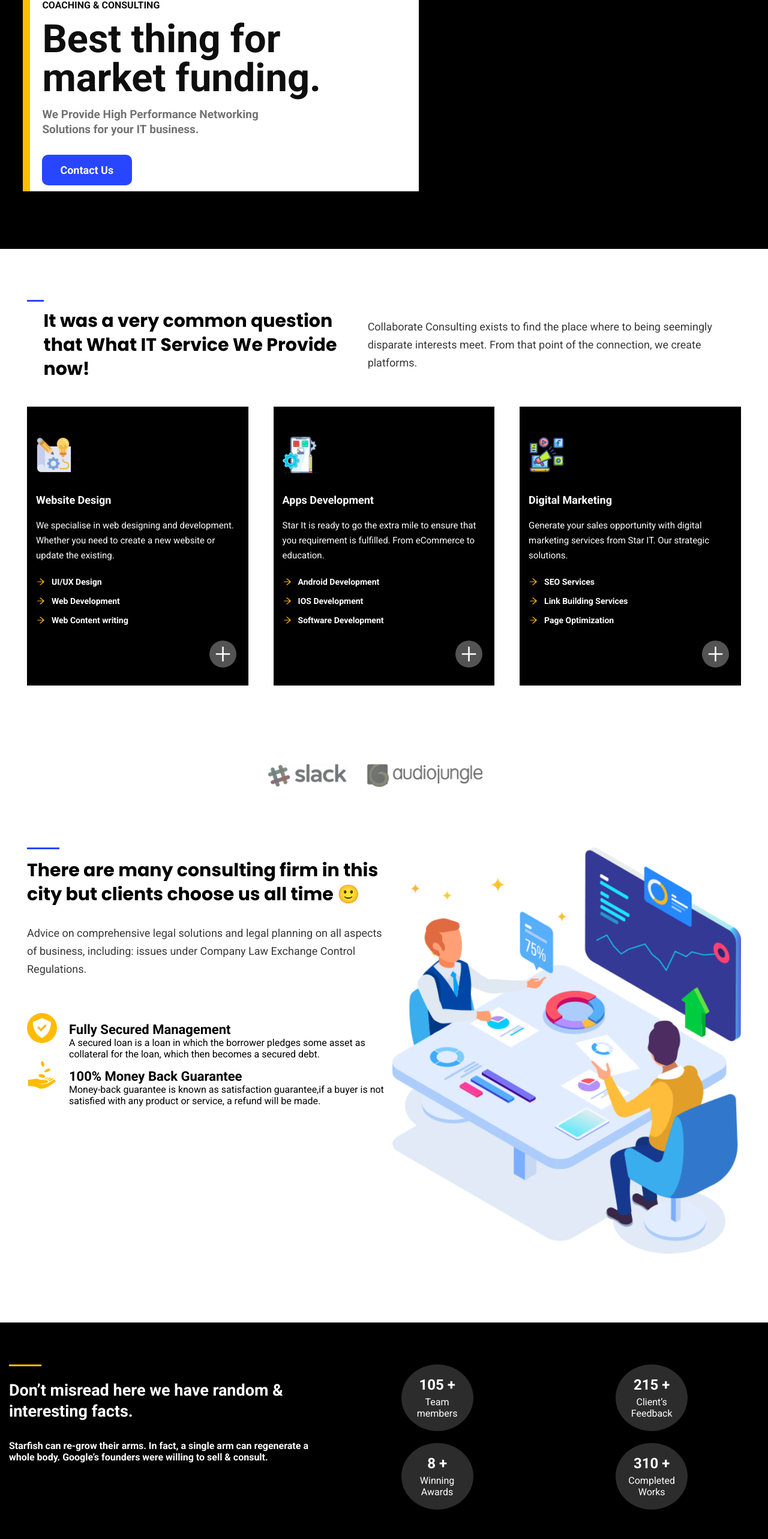
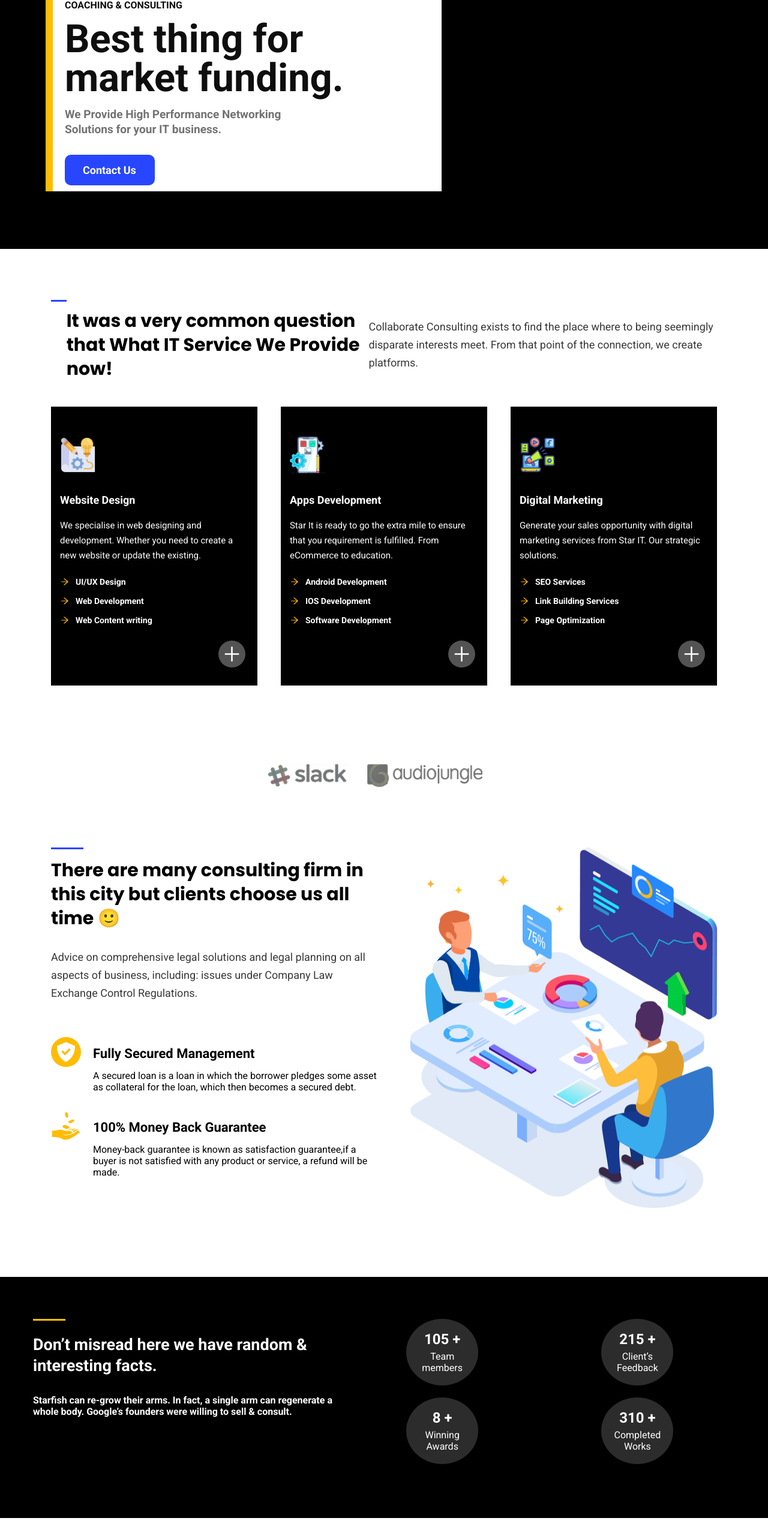
Before and after one commit to syrmon/template-business, a React (Create React App) app: page / in a window 1280 px wide. Shown: the part 217-2783 px from the top of the page at 60% size. Built offline with nearby package versions, Linux system fonts and the light colour scheme.

Commit message:
fixed missing parts

```diff
--- a/src/components/header/Header.jsx
+++ b/src/components/header/Header.jsx
@@ -3,8 +3,10 @@ import styles from "./styles.module.css";
 
 const Header = () => {
   return (
-    <div className={styles.container}>
-      <ContactBox />
+    <div className={styles.background}>
+      <div className={`${styles.container} max-width`}>
+        <ContactBox />
+      </div>
     </div>
   );
 };
--- a/src/components/header/styles.module.css
+++ b/src/components/header/styles.module.css
@@ -1,6 +1,9 @@
 .container {
   height: 553px;
-  background-color: black;
   width: 100%;
   position: relative;
 }
+
+.background {
+  background-color: black;
+}
--- a/src/components/navbar/Navbar.jsx
+++ b/src/components/navbar/Navbar.jsx
@@ -3,7 +3,7 @@ import logoImg from "../../assets/logo.png";
 import { GiHamburgerMenu } from "react-icons/gi";
 const Navbar = () => {
   return (
-    <div className={styles.container}>
+    <div className={`${styles.container} max-width`}>
       <div className={styles.logoContainer}>
         <img src={logoImg} alt="Firm Logo" className={styles.logo} />
       </div>
--- a/src/components/setupWork/SetupWork.jsx
+++ b/src/components/setupWork/SetupWork.jsx
@@ -5,7 +5,7 @@ import { MdPayments } from "react-icons/md";
 
 const SetupWork = () => {
   return (
-    <div className={styles.container}>
+    <div className={`${styles.container} max-width`}>
       <div>
         <div className={styles.blueLine}></div>
         <h4 className={styles.title}>
--- a/src/components/whyUs/WhyUs.jsx
+++ b/src/components/whyUs/WhyUs.jsx
@@ -2,15 +2,17 @@ import styles from "./styles.module.css";
 
 const WhyUs = () => {
   return (
-    <div className={styles.aboutUs}>
+    <div className={styles.background}>
+      <div className={`${styles.aboutUs} max-width`}>
         <div>
           <div className={styles.yellowLine}></div>
           <h4 className={styles.title}>
             Don’t misread here we have random & interesting facts.
           </h4>
           <h4 className={styles.description}>
-          Starfish can re-grow their arms. In fact, a single arm can regenerate
-          a whole body. Google’s founders were willing to sell & consult.
+            Starfish can re-grow their arms. In fact, a single arm can
+            regenerate a whole body. Google’s founders were willing to sell &
+            consult.
           </h4>
         </div>
         <div className={styles.infoBoxContainer}>
@@ -32,6 +34,7 @@ const WhyUs = () => {
           </div>
         </div>
       </div>
+    </div>
   );
 };
 
--- a/src/components/whyUs/styles.module.css
+++ b/src/components/whyUs/styles.module.css
@@ -1,5 +1,8 @@
+.background {
+  background-color: black;
+}
+
 .aboutUs {
-  background-color: black;
   color: white;
   padding: 70px 15px;
 }
@@ -56,7 +59,4 @@
   .infoBoxContainer {
     width: 100%;
   }
-
-
-
 }
--- a/src/index.css
+++ b/src/index.css
@@ -11,3 +11,8 @@
   --third-color: #ffbc02;
   --text-color: #0e0e0e;
 }
+
+.max-width {
+  max-width: 1200px;
+  margin: 0px auto;
+}
--- a/src/pages/home/Home.jsx
+++ b/src/pages/home/Home.jsx
@@ -45,7 +45,7 @@ const Home = () => {
     <div>
       <Header />
 
-      <div className={styles.servicesSection}>
+      <div className={`${styles.servicesSection} max-width`}>
         <div className={styles.serviceHeader}>
           <div className={styles.blueLine}></div>
           <h4 className={styles.title}>
@@ -74,7 +74,7 @@ const Home = () => {
 
       <PartnerSection />
 
-      <div className={styles.aboutSection}>
+      <div className={`${styles.aboutSection} max-width`}>
         <div className={styles.infoHeader}>
           <div className={styles.blueLine}></div>
           <h4 className={styles.title}>
--- a/src/pages/home/styles.module.css
+++ b/src/pages/home/styles.module.css
@@ -59,10 +59,12 @@
   font-size: 22px;
   font-weight: 700;
   padding-top: 15px;
+  padding-bottom: 15px;
 }
 
 .infoSide .description {
   font-size: 16px;
+  margin-bottom: 30px;
 }
 
 .sectionImg {
@@ -70,8 +72,12 @@
   margin-bottom: 30px;
 }
 
+.infoHeader{
+  margin-bottom: 50px;
+
+}
+
 @media only screen and (min-width: 1000px) {
-
   .servicesSection,
   .aboutSection {
     padding: 85px 45px;
@@ -80,14 +86,16 @@
     display: flex;
   }
 
-  .serviceHeader{
+  .serviceHeader {
     display: flex;
   }
 
-  .serviceContainer{
+  .serviceContainer {
     display: flex;
     justify-content: space-between;
   }
 
-
+  .infoHeader {
+    margin-right: 50px;
+  }
 }
```
Lines whose indentation alone changed are shown as unchanged.
